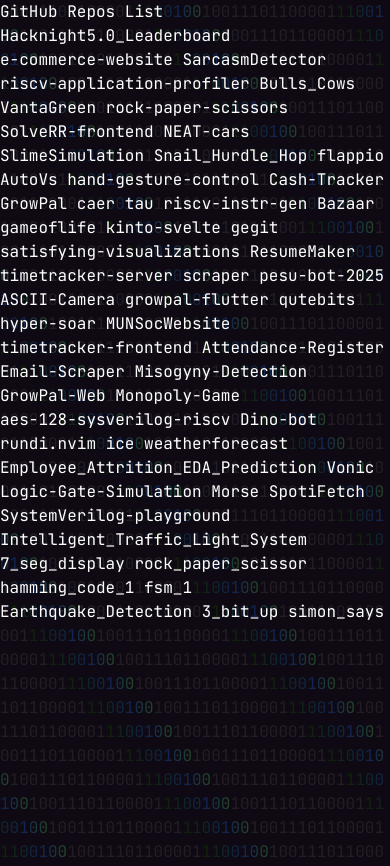
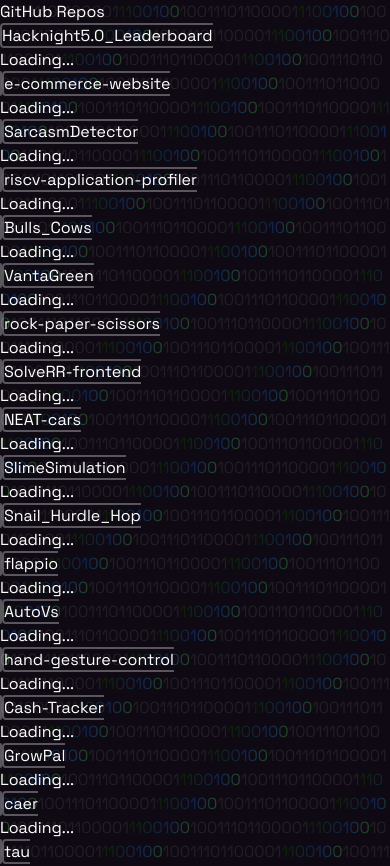
Before and after one commit to acmpesuecc/Hacknight5.0_Leaderboard, a SvelteKit app: page /repos in a window 390 px wide. Shown: the top 866 px of the page. Before the commit the page ends 844 px from the top, so only its background shows below. Built offline with nearby package versions, Linux system fonts and the light colour scheme; no server answers.

Commit message:
UI change on repo page

```diff
--- a/package.json
+++ b/package.json
@@ -25,6 +25,7 @@
   },
   "type": "module",
   "dependencies": {
+    "@octokit/core": "^6.1.2",
     "jquery": "^3.7.1",
     "svelte-inview": "^4.0.1"
   }
--- a/src/app.css
+++ b/src/app.css
@@ -7,7 +7,7 @@
 }
 
 * {
-  font-family: "JetBrains Mono", monospace;
+  font-family: "Space Grotesk", monospace;
   color-scheme: dark;
   -ms-overflow-style: none;
   scrollbar-width: none;
--- a/src/app.html
+++ b/src/app.html
@@ -4,6 +4,18 @@
     <meta charset="utf-8" />
     <link rel="icon" href="%sveltekit.assets%/favicon.png" />
     <meta name="viewport" content="width=device-width" />
+    <link rel="preconnect" href="https://fonts.googleapis.com" />
+    <link rel="preconnect" href="https://fonts.gstatic.com" crossorigin />
+    <link
+      href="https://fonts.googleapis.com/css2?family=Space+Grotesk:wght@300..700&display=swap"
+      rel="stylesheet"
+    />
+    <link rel="preconnect" href="https://fonts.googleapis.com" />
+    <link rel="preconnect" href="https://fonts.gstatic.com" crossorigin />
+    <link
+      href="https://fonts.googleapis.com/css2?family=Space+Grotesk:wght@300..700&family=Space+Mono:ital,wght@0,400;0,700;1,400;1,700&display=swap"
+      rel="stylesheet"
+    />
     %sveltekit.head%
   </head>
   <body data-sveltekit-preload-data="hover">
--- a/src/routes/repos/+page.svelte
+++ b/src/routes/repos/+page.svelte
@@ -1,9 +1,8 @@
 <script>
   import Background from "../Background.svelte";
   let innerWidth = 0;
-  let releaseRepos = true;
+  let dataLoaded = false;
   let repos = [
-    // Software_Wave_1_Repos
     "https://github.com/acmpesuecc/Hacknight5.0_Leaderboard",
     "https://github.com/acmpesuecc/e-commerce-website",
     "https://github.com/acmpesuecc/SarcasmDetector",
@@ -51,7 +50,6 @@
     "https://github.com/acmpesuecc/Employee_Attrition_EDA_Prediction",
     "https://github.com/acmpesuecc/Vonic",
     "https://github.com/acmpesuecc/Logic-Gate-Simulation",
-    // Hardware_Wave_1and2and3 (new first)
     "https://github.com/acmpesuecc/Morse",
     "https://github.com/acmpesuecc/SpotiFetch",
     "https://github.com/acmpesuecc/SystemVerilog-playground",
@@ -67,45 +65,120 @@
 
   let repoNames = [];
   let regex = /\/([A-Za-z0-9_.-]+)$/;
+  for (let repo of repos) {
+    repoNames.push(repo.match(regex)[1]);
+  }
 
-  for (let repo of repos) {
-    let match = repo.match(regex);
-    repoNames.push(match[1]);
+  import { Octokit } from "@octokit/core";
+  import { onMount } from "svelte";
+
+  const octokit = new Octokit({
+    auth: "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"
+  });
+  let totalIssuesArray = new Array(repoNames.length);
+  let unassignedIssuesArray = new Array(repoNames.length).fill(null);
+  let maintainersArray = new Array(repoNames.length).fill(null);
+  async function getIssueCount(repoName, index) {
+    const response = await octokit.request("GET /repos/{owner}/{repo}/issues", {
+      owner: "acmpesuecc",
+      repo: repoName,
+      state: "open"
+    });
+    const issues = response.data.filter((issue) => !issue.pull_request);
+    totalIssuesArray[index] = issues.length;
+    unassignedIssuesArray[index] = issues.filter(
+      (issue) => !issue.assignee
+    ).length;
+    // console.log(unassignedIssuesArray);
+    // console.log(totalIssuesArray);
   }
+
+  async function getMaintainers(repoName, index) {
+    const response = await octokit.request(
+      "GET /repos/{owner}/{repo}/contributors",
+      {
+        owner: "acmpesuecc",
+        repo: repoName,
+        state: "open"
+      }
+    );
+    maintainersArray[index] = response.data[0].login;
+  }
+
+  async function fetchRepoData() {
+    repoNames.forEach(async (repoName, index) => {
+      await getIssueCount(repoName, index);
+      await getMaintainers(repoName, index);
+    });
+  }
+
+  onMount(async() => {
+    await fetchRepoData();
+  });
+
+  let hovering = null;
+
+  function getInitialText(index) {
+    return `${
+      unassignedIssuesArray[index] !== null && totalIssuesArray[index] !== null
+        ? `${unassignedIssuesArray[index]}/${totalIssuesArray[index]}`
+        : "Loading..."
+    }`;
+  }
+
+  function getHoverText(index) {
+    return `Available issues: ${unassignedIssuesArray[index]}<br>Total issues: ${totalIssuesArray[index]}<br>Maintainer: ${maintainersArray[index]}`;
+  }
+
 </script>
 
 <svelte:window bind:innerWidth />
 
 <main>
   <Background />
-  {#if releaseRepos}
-    <div
-      class="text-3xl lg:text-7xl font-bold text-center mt-4 lg:mt-6 text-white"
-    >
-      GitHub Repos List
-    </div>
-    <div class="bg-[#0F0913] mx-6 my-8 lg:my-10 lg:mx-10">
-      <div
-        class="grid grid-cols-1 p-2 lg:px-4 lg:py-8 gap-x-8 lg:grid-cols-3 justify-center items-center"
-      >
+  <div class="text-center mx-10 font-bold text-[100px]">GitHub Repos</div>
+  <div class="mx-10 my-5 bg-black py-2 rounded-lg">
+    <div class="grid grid-cols-1 lg:grid-cols-3">
       {#each repos as repo, i}
         <a
           href={repo}
-            class="flex justify-center items-center mx-4"
+          class="flex justify-between text-center my-3 mx-12 text-[#fffdf8] pr-4 text-[20px] bg-[#1C1C1C] py-3"
           target="_blank"
+          on:mouseenter={() => (hovering = i)}
+          on:mouseleave={() => (hovering = null)}
         >
-            <button
-              class="w-full lg:mr-2 mb-4 p-3 break-words border border-[#231e25] hover:border-[#d2b863] active:border-[#d2b863] text-white rounded-md bg-[#231e25]"
+          <button class="w-full h-full text-left pl-3 truncate font-medium"
+            >{repoNames[i]}</button
           >
-              {repoNames[i]}
-            </button>
+          <p class="text-[12px]">
+            {@html hovering === i ? getHoverText(i) : getInitialText(i)}
+          </p>
         </a>
       {/each}
     </div>
   </div>
-  {:else}
-    <div class="flex justify-center items-center h-screen">
-      <div class="message text-center text-3xl">Repos not yet released!</div>
-    </div>
-  {/if}
 </main>
+
+<style>
+  main {
+    font-family: "Space Grotesk";
+  }
+  a {
+    border: 2px solid #ffffff50;
+    border-radius: 4px;
+    font-weight: medium;
+    font-family: "Space Grotesk";
+    transition: transform 0.2s ease, border-color 0.2s ease;
+  }
+
+  a:hover {
+    transform: scale(1.4);
+    display: block;
+    height: fit-content;
+  }
+
+  main {
+    position: relative;
+    z-index: 1;
+  }
+</style>
```
Also changed, not shown: 1 other file (tests, documents, lock files or other folders). Lines whose indentation alone changed are shown as unchanged.
